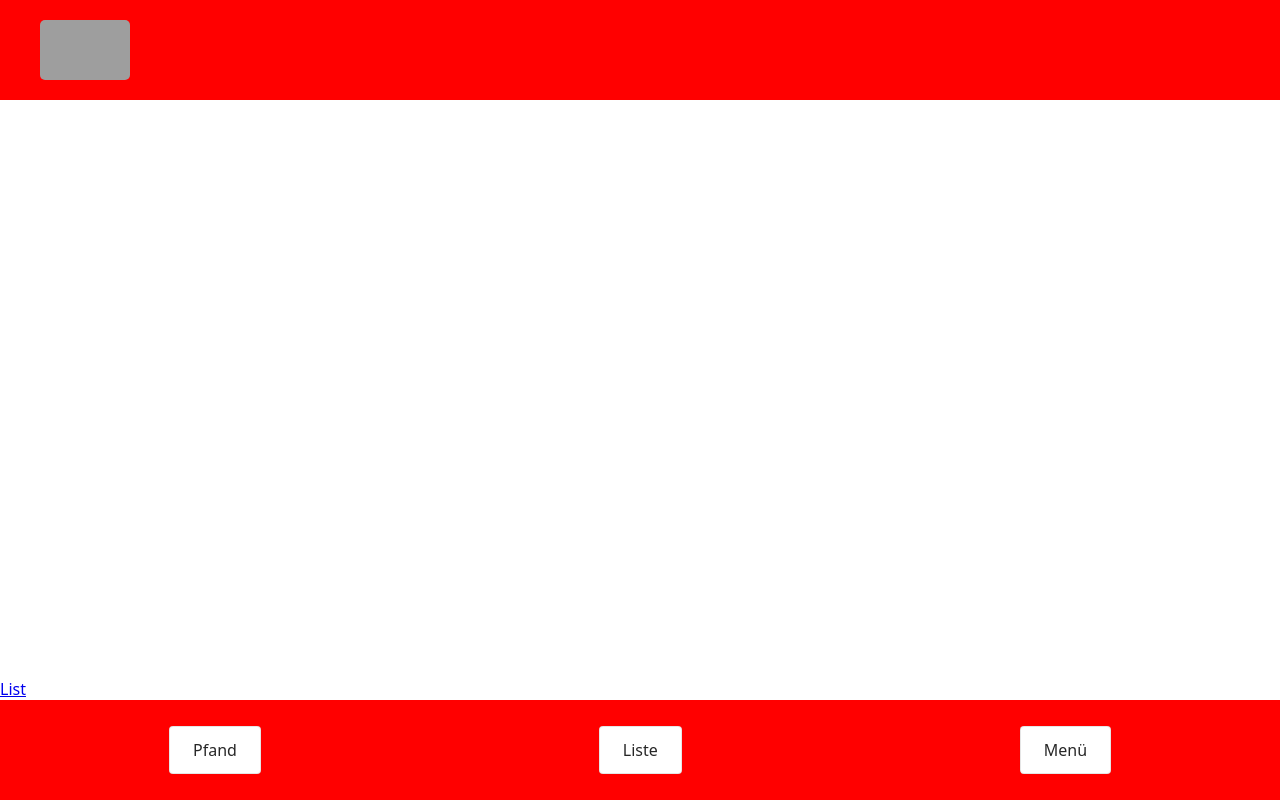
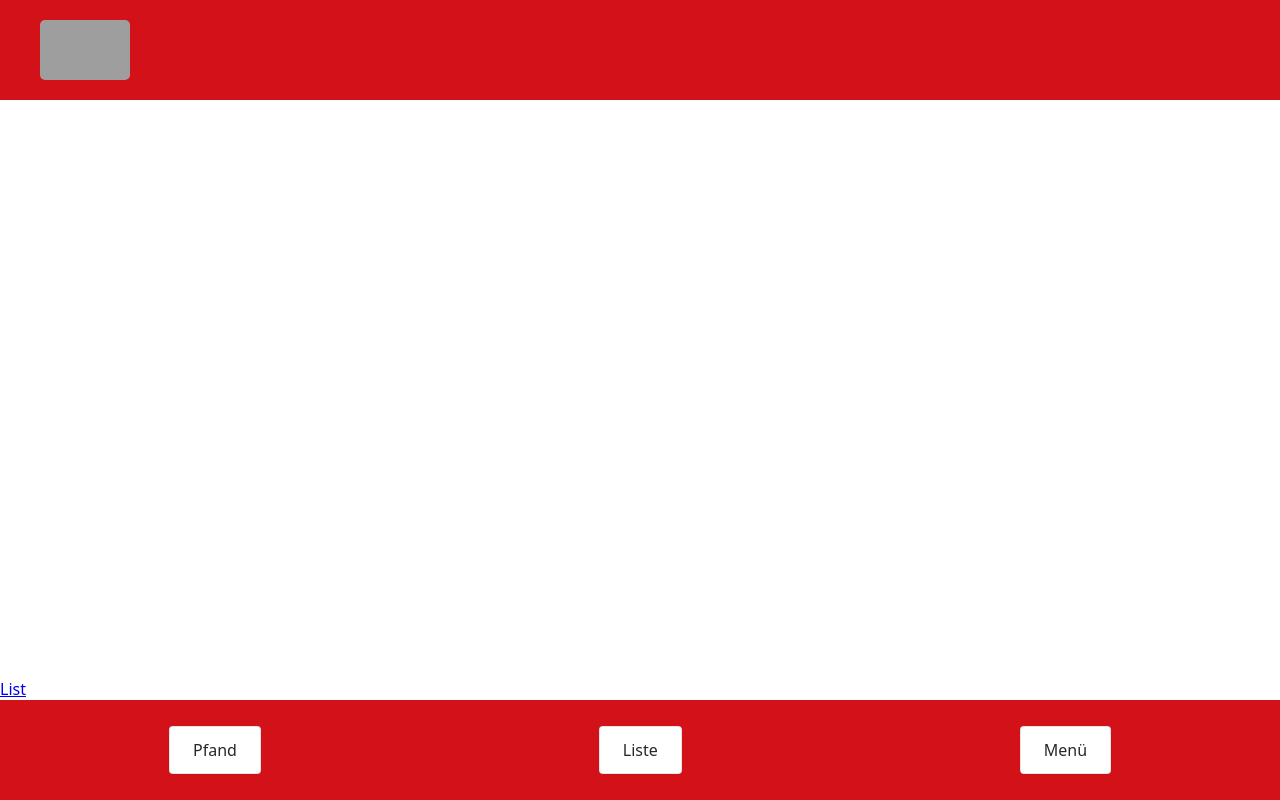
Before and after one commit to HannesOster/capstone, a Next.js app: page / in a window 1280 px wide. Built offline with nearby package versions, Linux system fonts and the light colour scheme; grey boxes are pictures that could not be loaded.

Commit message:
header/footer color changed

```diff
--- a/components/Header/Header.style.js
+++ b/components/Header/Header.style.js
@@ -2,7 +2,7 @@ import styled from "styled-components";
 import Image from "next/image";
 
 const StyledHeader = styled.header`
-  background-color: red;
+  background-color: rgb(211, 17, 25);
   position: fixed;
   top: 0;
   width: 100%;
--- a/components/List/styles.js
+++ b/components/List/styles.js
@@ -30,5 +30,3 @@ const StyledTableRow = styled.tr`
 `;
 
 export { StyledTable, StyledTableHeading, StyledTableCell, StyledTableRow };
-
-// nth-child(even)
--- a/components/Navigation/styles.js
+++ b/components/Navigation/styles.js
@@ -2,7 +2,7 @@ import styled from "styled-components";
 import Link from "next/link";
 
 const NavBar = styled.nav`
-  background-color: red;
+  background-color: rgb(211, 17, 25);
   position: fixed;
   bottom: 0;
   width: 100%;
```
